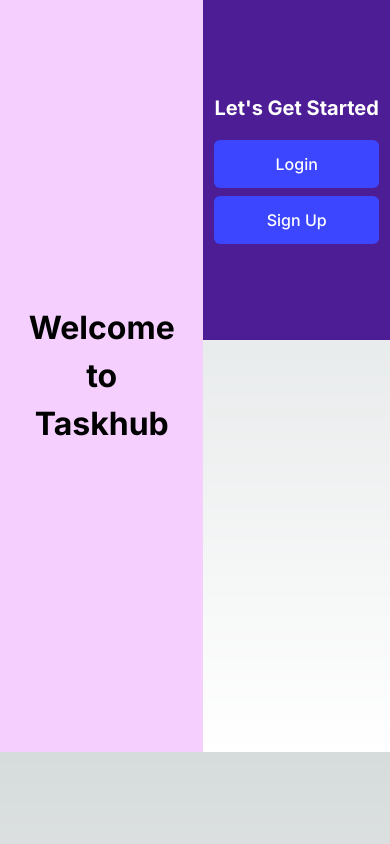
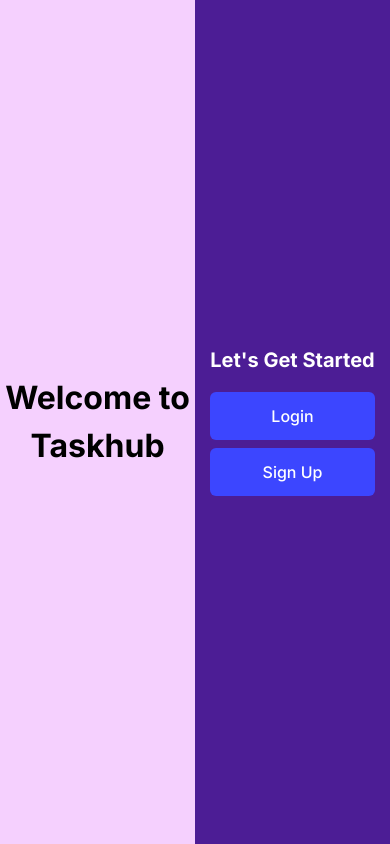
Before and after one commit to srelan46/TaskHub, a Next.js app in the folder frontend/: page / in a window 390 px wide. Built offline with nearby package versions, Linux system fonts and the light colour scheme.

Commit message:
Fixed Landing Page Expansion and Reduction Scaling

```diff
--- a/frontend/src/app/landing.tsx
+++ b/frontend/src/app/landing.tsx
@@ -10,28 +10,26 @@ export default function Landing() {
         router.push('/register');
     }
     return (
-        <div className="flex ">
-            <div className="w-full lg:w-3/5 p-4 bg-fuchsia-200 text-black dark:bg-violet-900 dark:text-white font-bold">
-                <div className="text-center py-72 text-[32px]">
+        <div className="flex h-screen">
+            <div className="w-full lg:w-3/5 bg-fuchsia-200 text-black dark:bg-violet-900 dark:text-white font-bold flex items-center justify-center">
+                <div className="text-center text-[32px]">
                     Welcome to Taskhub
                 </div>
             </div>
-            <div className="w-full lg:w-2/5 h-full">
-                <div className="bg-violet-900 py-24 lg:py-72 xl:py-96 dark:bg-black text-white">
-                    <div className="relative flex w-full grow flex-col items-center justify-center">
-                        <h2 className="text-center text-[20px] font-bold leading-[1.2] md:text-[32px] md:leading-8">
+            <div className="w-full lg:w-2/5 bg-violet-900 text-white dark:bg-black flex items-center justify-center">
+                <div className="text-center">
+                    <h2 className="text-[20px] font-bold leading-[1.2] md:text-[32px] md:leading-8">
                         Let's Get Started
-                            <div className="mt-5 w-full max-w-[440px]">
+                    </h2>
+                    <div className="mt-5">
                         <div className="grid gap-x-3 gap-y-2 sm:grid-cols-2 sm:gap-y-0">
-                                    <button className="relative flex h-12 items-center justify-center rounded-md text-center text-base font-medium bg-[#3C46FF] text-[#fff] hover:bg-[#0000FF]" onClick={handleLogin}>
+                            <button className="h-12 rounded-md text-base font-medium bg-[#3C46FF] text-white hover:bg-[#0000FF]" onClick={handleLogin}>
                                 Login
                             </button>
-                                    <button className="relative flex h-12 items-center justify-center rounded-md text-center text-base font-medium bg-[#3C46FF] text-[#fff] hover:bg-[#0000FF]" onClick={handleRegister}>
+                            <button className="h-12 rounded-md text-base font-medium bg-[#3C46FF] text-white hover:bg-[#0000FF]" onClick={handleRegister}>
                                 Sign Up
                             </button>
                         </div>
-                            </div>
-                        </h2>
                     </div>
                 </div>
             </div>
```
Lines whose indentation alone changed are shown as unchanged.
